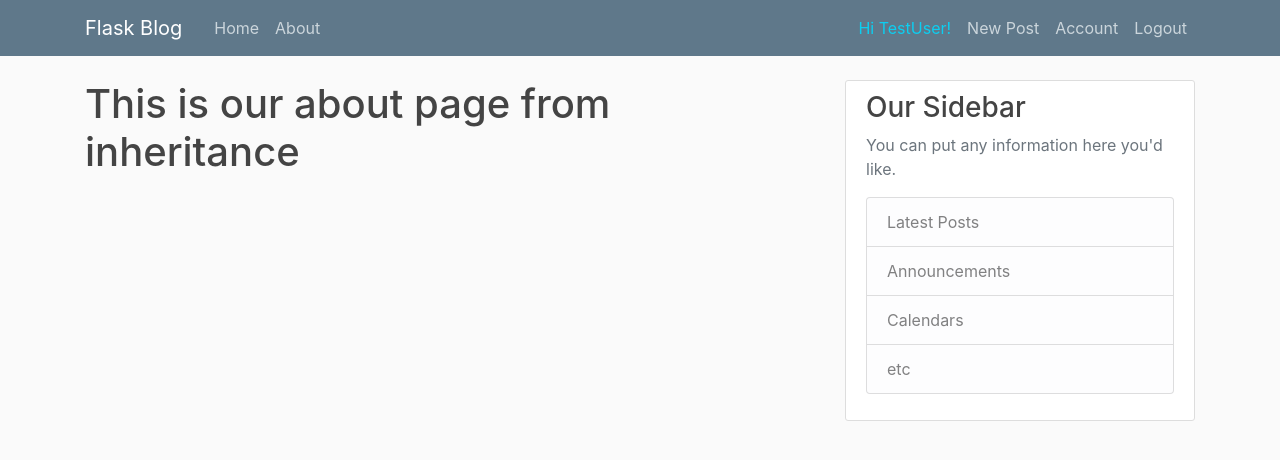
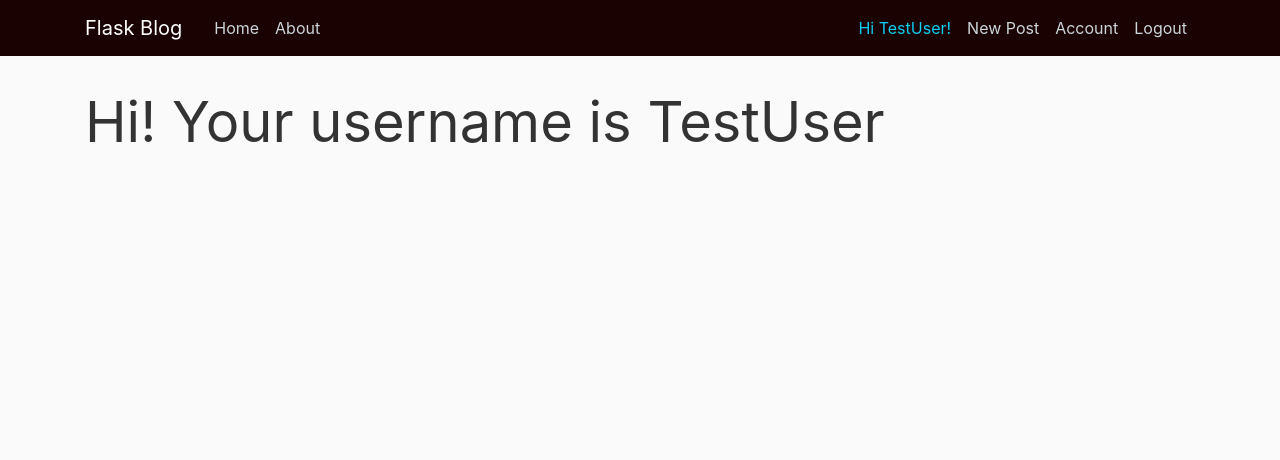
Before and after one commit to shreshth12/FlaskBlog, a Flask app: page /about in a window 1280 px wide. Shown: the top 460 px of the page. Run offline with Flask 2, Linux system fonts and the light colour scheme; a user stored in the database is signed in; some libraries are stand-ins or nearby versions.

Commit message:
Production ready version

```diff
--- /dev/null
+++ b/application.py
@@ -0,0 +1,4 @@
+from flaskblog_PACKAGE import application
+
+if __name__ == "__main__":
+    application.run(debug=True)
--- a/flaskblog_PACKAGE/routes.py
+++ b/flaskblog_PACKAGE/routes.py
@@ -4,25 +4,25 @@ from PIL import Image
 from flask import render_template, url_for, flash, redirect, request, abort
 from sqlalchemy.orm.query import Query
 from wtforms.validators import Email
-from flaskblog_PACKAGE import app, db, bcrypt
+from flaskblog_PACKAGE import application, db, bcrypt
 from flaskblog_PACKAGE.forms import RegistrationForm, LoginForm, UpdateAccountForm, PostForm
 from flask_login import login_user, current_user, logout_user, login_required
 from flaskblog_PACKAGE.models import Post, User
 
 
 
-@app.route("/")
-@app.route("/home")
+@application.route("/")
+@application.route("/home")
 def homePage():
     page = request.args.get('page',1, type = int)
     posts = Post.query.order_by(Post.date_posted.desc()).paginate(page = page, per_page =5)
     return render_template("home.html", post = posts, title = 'HOMEPAGE')
 
-@app.route("/about")
+@application.route("/about")
 def about():
     return render_template("about.html", title = 'ABOUTPAGE')
 
-@app.route("/register", methods = ['GET', 'POST'])
+@application.route("/register", methods = ['GET', 'POST'])
 def register():
     if current_user.is_authenticated:
         return redirect(url_for('homePage'))
@@ -36,7 +36,7 @@ def register():
         return redirect(url_for('login'))
     return render_template("register.html", title = 'REGISTRATION PAGE', form = form)
 
-@app.route("/login",methods = ['GET', 'POST'])
+@application.route("/login",methods = ['GET', 'POST'])
 def login():
     if current_user.is_authenticated:
         return redirect(url_for('homePage'))
@@ -52,7 +52,7 @@ def login():
             flash(f'Wrong credentials, try again', 'danger')
     return render_template("login.html", title = 'LOGIN PAGE', form = form)
 
-@app.route("/logout")
+@application.route("/logout")
 def logout():
     logout_user()
     return redirect(url_for('homePage'))
@@ -61,7 +61,7 @@ def save_picture(form_picture):
     random_hex = secrets.token_hex(8)
     _, f_ext = os.path.splitext(form_picture.filename)
     picture_fn = random_hex + f_ext
-    picture_path = os.path.join(app.root_path, 'static/profile_pics', picture_fn)
+    picture_path = os.path.join(application.root_path, 'static/profile_pics', picture_fn)
 
     output_size = (125, 125)
     i = Image.open(form_picture)
@@ -71,7 +71,7 @@ def save_picture(form_picture):
 
     return picture_fn
 
-@app.route("/account",methods = ['GET', 'POST'])
+@application.route("/account",methods = ['GET', 'POST'])
 @login_required
 def account():
     form = UpdateAccountForm()
@@ -93,7 +93,7 @@ def account():
 
 
 
-@app.route("/post/new",methods = ['GET', 'POST'])
+@application.route("/post/new",methods = ['GET', 'POST'])
 @login_required
 def new_post():
     form = PostForm()
@@ -105,12 +105,12 @@ def new_post():
         return redirect(url_for('homePage'))
     return render_template("create_post.html", title = "new_post", form = form, legend = 'New Post')
 
-@app.route("/post/<int:post_id>")
+@application.route("/post/<int:post_id>")
 def post(post_id):
     post = Post.query.get_or_404(post_id)
     return render_template('post.html', title = post.title, post = post)
 
-@app.route("/post/<int:post_id>/update",methods = ['GET', 'POST'])
+@application.route("/post/<int:post_id>/update",methods = ['GET', 'POST'])
 @login_required
 def update_post(post_id):
     post = Post.query.get_or_404(post_id)
@@ -129,7 +129,7 @@ def update_post(post_id):
 
     return render_template('create_post.html', title = 'Update post', form = form, legend = 'Update Post')
 
-@app.route("/post/<int:post_id>/delete",methods = ['POST'])
+@application.route("/post/<int:post_id>/delete",methods = ['POST'])
 @login_required
 def delete_post(post_id):
     post = Post.query.get_or_404(post_id)
@@ -140,7 +140,7 @@ def delete_post(post_id):
     flash('Your post has been deleted', 'success')
     return redirect(url_for('homePage'))
 
-@app.route("/user/<string:username>")
+@application.route("/user/<string:username>")
 def user_posts(username):
     page = request.args.get('page', 1, type=int)
     user = User.query.filter_by(username=username).first_or_404()
--- a/flaskblog_PACKAGE/static/main.css
+++ b/flaskblog_PACKAGE/static/main.css
@@ -9,7 +9,7 @@ body {
   }
 
   .bg-steel {
-    background-color: #5f788a;
+    background-color: #1a0202;
   }
 
   .site-header .navbar-nav .nav-link {
--- a/flaskblog_PACKAGE/templates/about.html
+++ b/flaskblog_PACKAGE/templates/about.html
@@ -1,6 +1,6 @@
 {% extends "layout.html" %}
     {% block content %}
 
-        <h1>This is our about page from inheritance</h1>
+        <span style="font-size: 350%">Hi! Your username is {{ current_user.username }}</span>
 
     {% endblock content %}
--- a/flaskblog_PACKAGE/templates/layout.html
+++ b/flaskblog_PACKAGE/templates/layout.html
@@ -54,7 +54,7 @@
       </header>
       <main role="main" class="container">
         <div class="row">
-          <div class="col-md-8">
+          <div class="col-md-10">
             {% with messages = get_flashed_messages(with_categories = true) %}
               {% if messages %}
                 {% for category, message in messages %}
@@ -66,19 +66,6 @@
             {% endwith %}
             {% block content %}{% endblock %}
           </div>
-          <div class="col-md-4">
-            <div class="content-section">
-              <h3>Our Sidebar</h3>
-              <p class='text-muted'>You can put any information here you'd like.
-                <ul class="list-group">
-                  <li class="list-group-item list-group-item-light">Latest Posts</li>
-                  <li class="list-group-item list-group-item-light">Announcements</li>
-                  <li class="list-group-item list-group-item-light">Calendars</li>
-                  <li class="list-group-item list-group-item-light">etc</li>
-                </ul>
-              </p>
-            </div>
-          </div>
         </div>
       </main>
 
--- a/flaskblog_PACKAGE/templates/post.html
+++ b/flaskblog_PACKAGE/templates/post.html
@@ -5,7 +5,7 @@
     <img class="rounded-circle article-img" src="{{ url_for('static', filename = 'profile_pics/' + post.author.image_file) }}">
         <div class="media-body">
         <div class="article-metadata">
-            <a class="mr-2" href="{{ url_for('user_posts', username = posts.author.username) }}">{{ post.author.username }}</a>
+            <a class="mr-2" href="{{ url_for('user_posts', username = post.author.username) }}">{{ post.author.username }}</a>
             <small class="text-muted">{{ post.date_posted.strftime('%Y-%m-%d') }}</small>
             {% if current_user ==  post.author %}
             <div>
--- a/run.py
+++ /dev/null
@@ -1,4 +0,0 @@
-from flaskblog_PACKAGE import app
-
-if __name__ == "__main__":
-    app.run(debug=True)
```
Also changed, not shown: flaskblog_PACKAGE/__init__.py (+6 -6 lines), requirements.txt (+31 -1 lines), flaskblog_PACKAGE/forms.py (line endings or trailing spaces), flaskblog_PACKAGE/site.db, 2 other files.
